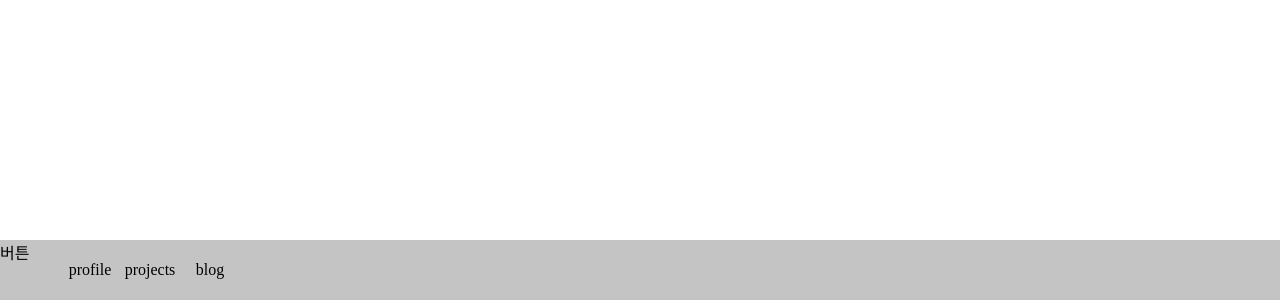
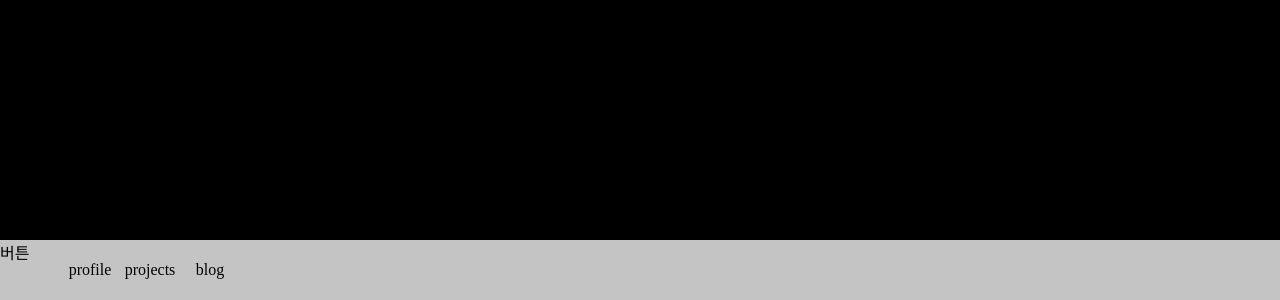
Before and after one commit to 97baek/baeklog, a Gatsby site: page / in a window 1280 px wide. Shown: the part 500-800 px from the top of the page. Built offline with nearby package versions, Linux system fonts and the light colour scheme; Gatsby itself is replaced by a stand-in of ours.

Commit message:
[ADD] 레이아웃 컴포넌트 생성

```diff
--- /dev/null
+++ b/src/components/Layout/Layout.tsx
@@ -0,0 +1,24 @@
+import React from 'react';
+import { createGlobalStyle } from 'styled-components';
+
+const GlobalStyle = createGlobalStyle`
+  body{
+    margin:0;
+    padding:0;
+  }
+`;
+
+interface IProps {
+  children: React.ReactNode;
+}
+
+const Layout = ({ children }: IProps) => {
+  return (
+    <>
+      <GlobalStyle />
+      <main style={{ margin: '0px', padding: '0px' }}>{children}</main>
+    </>
+  );
+};
+
+export default Layout;
--- /dev/null
+++ b/src/components/Layout/index.tsx
@@ -0,0 +1 @@
+export { default } from './Layout';
--- /dev/null
+++ b/src/components/Layout/styles.ts
@@ -0,0 +1 @@
+import styled from 'styled-components';
--- a/src/pages/index.tsx
+++ b/src/pages/index.tsx
@@ -1,12 +1,22 @@
 import * as React from 'react';
 import Taskbar from '@components/Taskbar';
+import styled from 'styled-components';
+import Layout from '@components/Layout';
 
-// markup
 const IndexPage = () => {
   return (
-    <>
+    <Layout>
+      <WallPaper />
       <Taskbar />
-    </>
+    </Layout>
   );
 };
 export default IndexPage;
+
+const WallPaper = styled.main`
+  margin: 0;
+  padding: 0;
+  width: 100%;
+  min-height: calc(100vh - 60px);
+  background-color: black;
+`;
```
